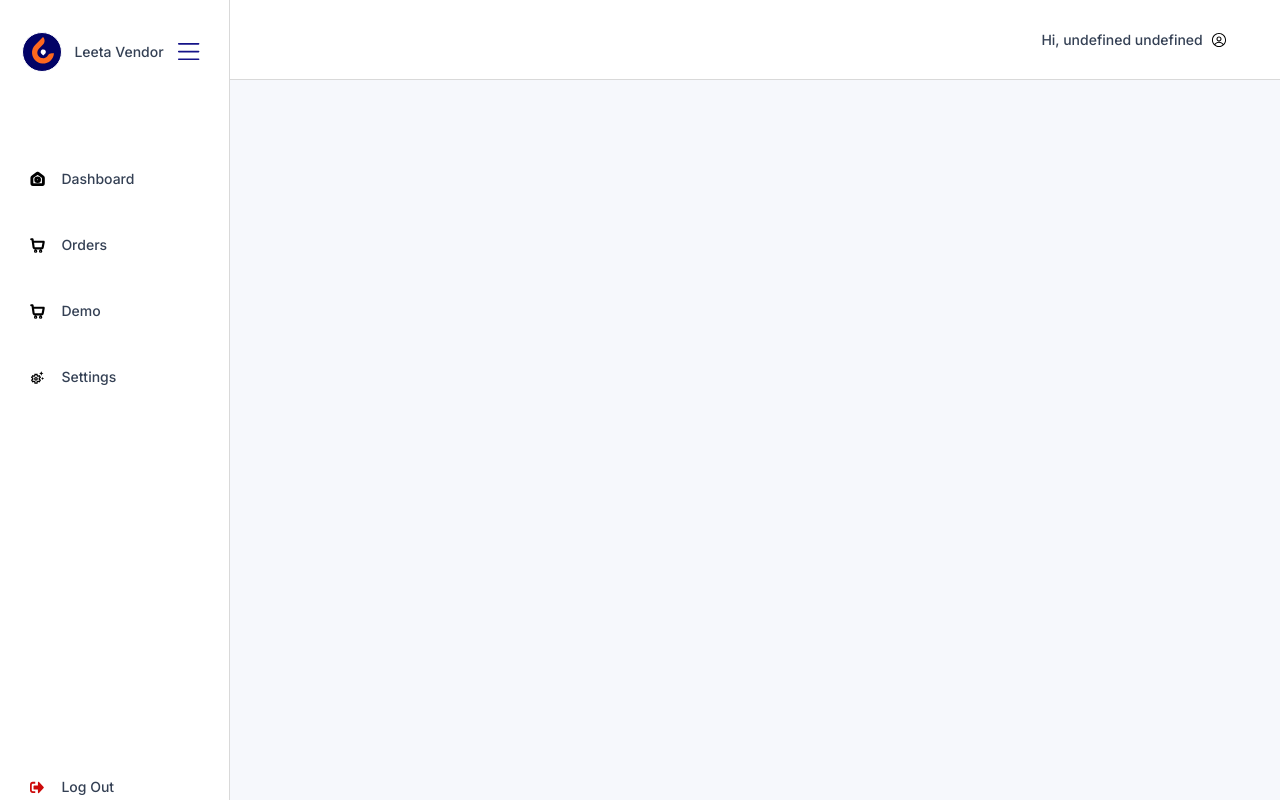
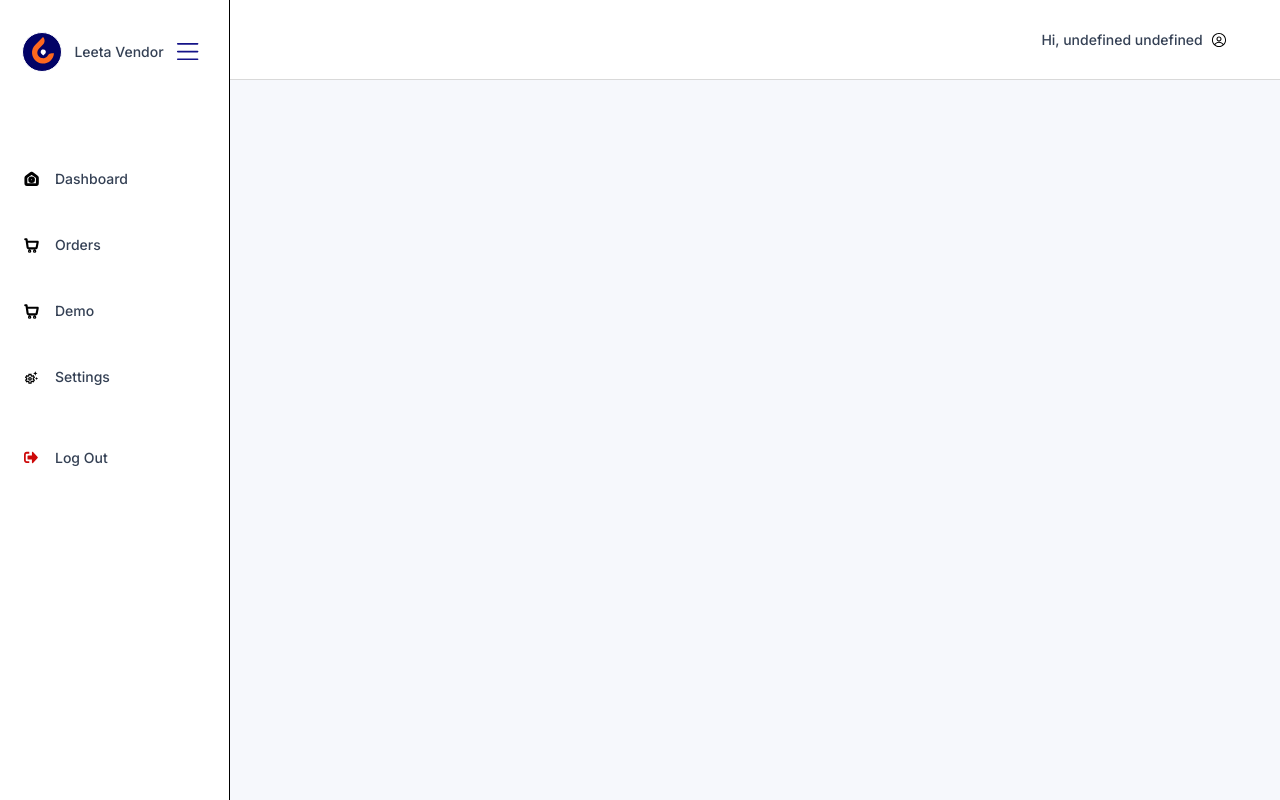
Before and after one commit to leetatech/leeta_admin, a React (Create React App) app: page /app in a window 1280 px wide. Built offline with nearby package versions, Linux system fonts and the light colour scheme; no server answers; a web font is replaced by a local one.

Commit message:
change: adjust side nav css

```diff
--- a/src/view/components/sidebar/Sidebar.css
+++ b/src/view/components/sidebar/Sidebar.css
@@ -1,9 +1,7 @@
 .sidebarComponent {
-  width: 18vw;
   height: 100vh;
   -webkit-transition: width 0.5s;
   transition: width 0.5s;
-  border-right: 1px solid #d9d9d9;
 }
 @media (max-width: 1000px) {
   .sidebarComponent {
@@ -18,7 +16,6 @@
 }
 
 .sidebarComponent .sidebarComponent__logo-div {
-  width: 18vw;
   -webkit-transition: width 0.5s;
   transition: width 0.5s;
   display: flex;
@@ -59,17 +56,11 @@
 }
 
 .sidebarComponent .sidebarComponent__navbar {
-  overflow: scroll;
-  top: 0;
-  bottom: 0px;
-  padding: 0 1.4rem;
-  /* height: 80vh; */
-  height: 88vh;
   width: 100%;
-  display: flex;
+  flex-direction: column;
   justify-content: space-between;
-  flex-direction: column;
-  /* background-color: rgba(0, 128, 0, 0.143); */
+  box-sizing: border-box;
+  padding: 1rem;
 }
 .sidebarComponent .nav-items-wrapper {
   margin-top: 2.4rem;
@@ -85,7 +76,7 @@
 }
 
 .sidebarComponent .sidebarComponent__navbar .nav-items-con,
-.sidebarComponent .sidebarComponent__navbar .nav-items-con2 {
+.nav-items-con2 {
   display: flex;
   flex-direction: column;
   row-gap: 1.5rem;
--- a/src/view/wrappers/dashboard/DashboardLayout.css
+++ b/src/view/wrappers/dashboard/DashboardLayout.css
@@ -1,8 +1,6 @@
 .dashboard-wrapper {
   position: fixed;
   line-height: 2rem !important;
-  /* background-color: green; */
-  /* display: none; */
 }
 
 .dashboard-wrapper div p {
@@ -75,8 +73,6 @@
 .dashboard-wrapper > .right {
   width: 100%;
   overflow: hidden;
-  border: 1px solid red;
-  background-color: red !important;
 }
 
 .dashboard-wrapper > .right div {
```
